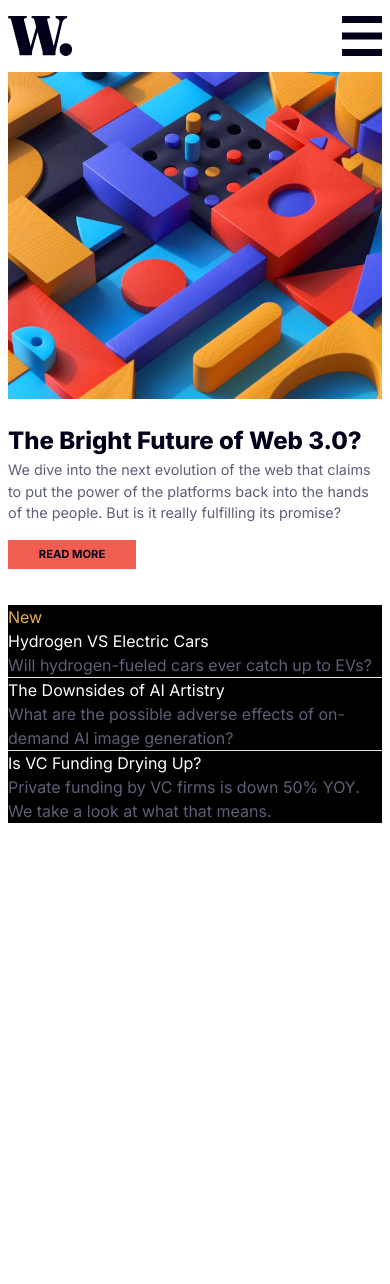
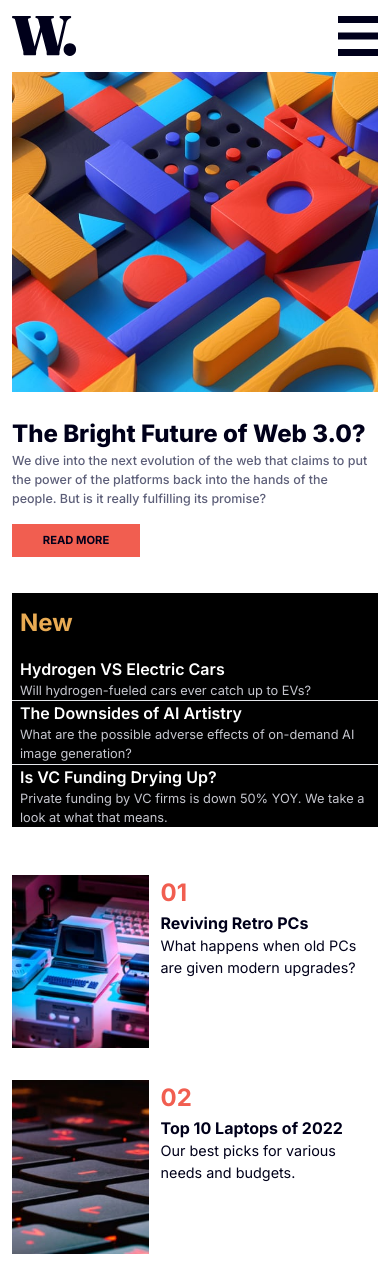
Before and after one commit to monica-tech75/news-homepage, a React (Vite) app: page / in a window 390 px wide. Shown: the top 1284 px of the page. Before the commit the page ends 844 px from the top, so only its background shows below. Built offline with nearby package versions, Linux system fonts and the light colour scheme.

Commit message:
finish News component and missing some hover status

```diff
--- a/src/App.jsx
+++ b/src/App.jsx
@@ -3,17 +3,22 @@
 import { Header } from './components/Header'
 import { Mainbody } from './components/Mainbody'
 import { Articles } from './components/Articles'
+import { News } from './components/News'
 
 function App() {
 
 
   return (
     <>
-    <body className="mx-2 sm:mx-10 font-mysans text-myblue-900">
+    <div className="bg-mywhite-400 mx-3 sm:mx-10 font-mysans text-myblue-900">
     <Header />
     <Mainbody />
     <Articles />
-    </body>
+    <News />
+    </div>
+
+
+
 
 
     </>
--- a/src/components/Articles.jsx
+++ b/src/components/Articles.jsx
@@ -4,23 +4,23 @@ export function Articles() {
   return (
     <>
     <article className="bg-black text-white">
-    <h2 className="text-myorange-300">New</h2>
+    <h2 className="text-myorange-300 ml-2 font-bold text-[1.5rem] pt-3 pb-4">New</h2>
 
-    <div>
-    <h3 className="">Hydrogen VS Electric Cars</h3>
-    <p className="text-myblue-700">Will hydrogen-fueled cars ever catch up to EVs?</p>
+    <div className="ml-2">
+    <h3 className="font-semibold">Hydrogen VS Electric Cars</h3>
+    <p className="text-myblue-400 text-[0.8rem]">Will hydrogen-fueled cars ever catch up to EVs?</p>
     </div>
     <hr className=""></hr>
 
-    <div>
-    <h3 className="">The Downsides of AI Artistry</h3>
-    <p className="text-myblue-700"> What are the possible adverse effects of on-demand AI image generation?</p>
+    <div className="ml-2">
+    <h3 className="font-semibold">The Downsides of AI Artistry</h3>
+    <p className="text-myblue-400 text-[0.8rem]"> What are the possible adverse effects of on-demand AI image generation?</p>
     </div>
     <hr className=""></hr>
 
-    <div>
-    <h3 className="">Is VC Funding Drying Up?</h3>
-    <p className="text-myblue-700">Private funding by VC firms is down 50% YOY. We take a look at what that means.</p>
+    <div className="ml-2">
+    <h3 className="font-semibold">Is VC Funding Drying Up?</h3>
+    <p className="text-myblue-400 text-[0.8rem]">Private funding by VC firms is down 50% YOY. We take a look at what that means.</p>
     </div>
     </article>
 
--- a/src/components/Mainbody.jsx
+++ b/src/components/Mainbody.jsx
@@ -10,10 +10,10 @@ export function Mainbody() {
     <img className="max-sm:hidden" src={mainImageDesktop} alt="colorfull lego pieces"/>
     <div className="mt-6 mb-9">
     <h1 className="text-[1.5rem] font-extrabold">The Bright Future of Web 3.0?</h1>
-    <p className="text-myblue-700 text-[0.9rem] pr-1"> We dive into the next evolution of the web that claims to put the power of the platforms back into the hands of the people.
+    <p className="text-myblue-700 text-[0.78rem] pr-1 font-medium"> We dive into the next evolution of the web that claims to put the power of the platforms back into the hands of the people.
     But is it really fulfilling its promise?</p>
-    <h2 className="text-[0.7rem] font-bold bg-myred-400 py-1.5 px-3 w-[8rem] text-center mt-4 transition ease-out delay-150 hover:bg-myblue-900 hover:text-white hover:translate-y-1 duration-500">
-      <a className=" "href="#">READ MORE</a>
+    <h2 className="text-[0.7rem] font-bold bg-myred-400 py-2 px-3 w-[8rem] text-center mt-4 transition ease-out delay-150 hover:bg-myblue-900 hover:text-white hover:translate-y-1 duration-500">
+      <a href="#">READ MORE</a>
       </h2>
     </div>
 
--- /dev/null
+++ b/src/components/News.jsx
@@ -0,0 +1,42 @@
+import image01 from "../assets/images/image-retro-pcs.jpg"
+import image02 from "../assets/images/image-top-laptops.jpg"
+import image03 from "../assets/images/image-gaming-growth.jpg"
+
+
+export const News = () => {
+  return (
+    <>
+    <div className="flex mt-[3rem]">
+      <img className="w-[35svw]" src={image01} alt="retro pc" />
+      <div className="pl-3">
+      <h2 className="text-myred-400 font-bold text-[1.5rem]">01</h2>
+      <h3 className="font-bold">Reviving Retro PCs</h3>
+      <p className="text-[0.9rem]">What happens when old PCs are given modern upgrades?</p>
+      </div>
+
+    </div>
+
+    <div className="flex mt-[2rem]">
+    <img className="w-[35svw]" src={image02} alt="keyboard" />
+    <div className="pl-3">
+      <h2 className="text-myred-400 font-bold text-[1.5rem]">02</h2>
+      <h3 className="font-bold">Top 10 Laptops of 2022</h3>
+      <p className="text-[0.9rem]">Our best picks for various needs and budgets.</p>
+      </div>
+    </div>
+
+    <div className="flex mt-[2rem] pb-[4rem]">
+    <img className="w-[35svw]" src={image03} alt="" />
+    <div className="pl-3">
+      <h2 className="text-myred-400 font-bold text-[1.5rem]">03</h2>
+      <h3 className="font-bold">The Growth of Gaming</h3>
+      <p className="text-[0.9rem]">How the pandemic has sparked fresh opportunities.</p>
+      </div>
+    </div>
+
+
+
+
+    </>
+  )
+}
--- a/tailwind.config.js
+++ b/tailwind.config.js
@@ -18,6 +18,9 @@ export default {
           700: 'hsl(236, 13%, 42%)',
           400: 'hsl(233, 8%, 79%)',
         },
+        mywhite: {
+          400: '36, 100%, 99%',
+        }
       },
       fontFamily: {
        'mysans': ['Inter'],
```
